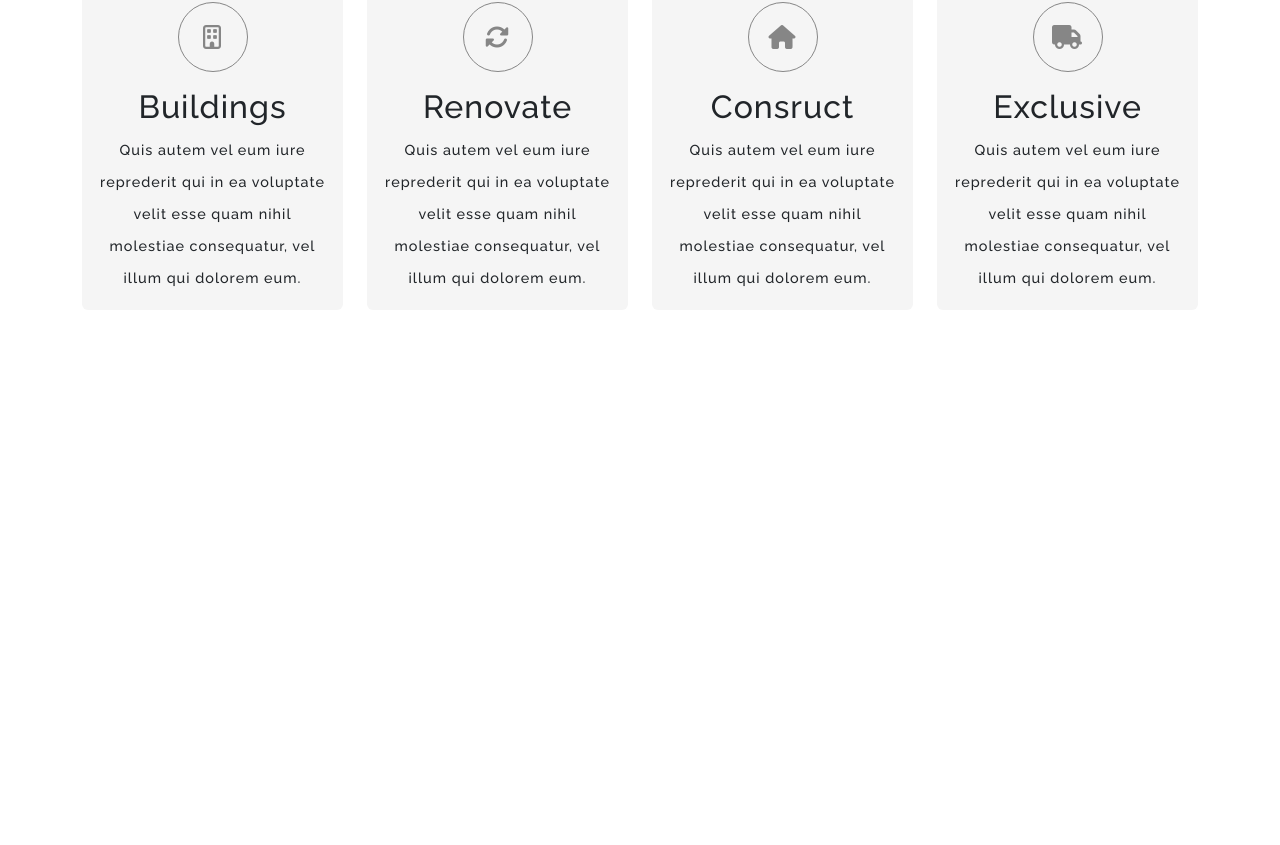
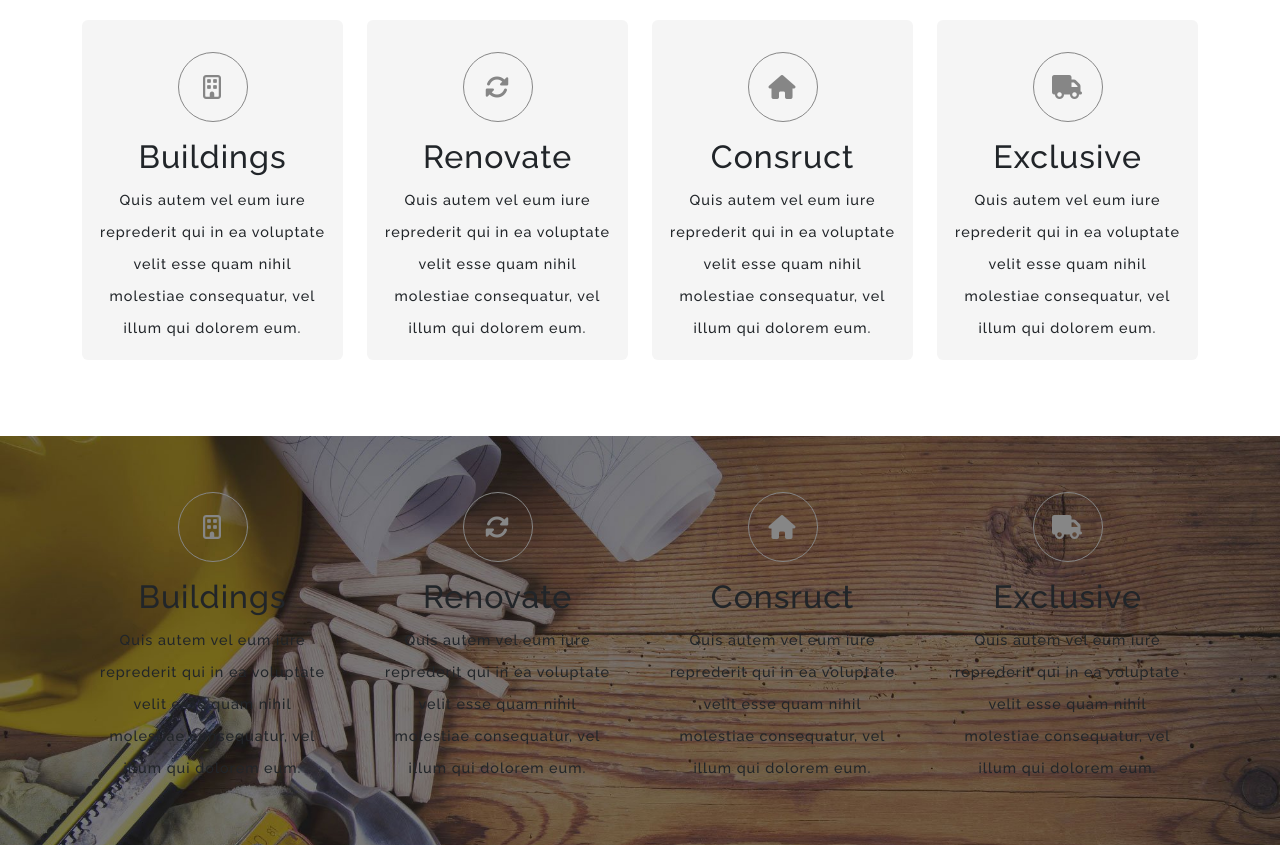
Before and after one commit to pierluigicarrieri/proj-html-vuejs, a Vue app: page / in a window 1280 px wide. Shown: the part 1395-2240 px from the top of the page. Before the commit the page ends 1741 px from the top, so only its background shows below. Built offline with nearby package versions, Linux system fonts and the light colour scheme.

Commit message:
Working on second main section (data structure)

```diff
--- a/src/App.vue
+++ b/src/App.vue
@@ -28,8 +28,25 @@ export default {
     <TheTopNav></TheTopNav>
     <TheHeader></TheHeader>
     <main>
-        <section>
+        <section class="first-section">
             <MainSeparator :title="store.separatorsData.firstSeparator.title"></MainSeparator>
+            <div class="container main-container">
+                <div class="row row-cols-4 g-4">
+                    <div class="col" v-for="card in store.cardsData.firstCard">
+                        <div class="first-card card border-0 text-center">
+                            <div class="card-body">
+                                <div class="icon-container d-flex justify-content-center align-items-center my-3">
+                                    <i :class="`${card.icon}`"></i>
+                                </div>
+                                <h2 class="card-title">{{ card.title }}</h2>
+                                <p class="card-text">{{ card.text }}</p>
+                            </div>
+                        </div>
+                    </div>
+                </div>
+            </div>
+        </section>
+        <section class="second-section">
             <div class="container main-container">
                 <div class="row row-cols-4 g-4">
                     <div class="col" v-for="card in store.cardsData.firstCard">
@@ -51,8 +68,8 @@ export default {
 
 <style>
 
-    .main-container {
-        height: 400px;
+    .first-section > .container {
+        padding-bottom: 100px;
     }
 
     .first-card {
@@ -77,4 +94,15 @@ export default {
         font-size: 0.9rem;
     }
 
+    .second-section {
+        height: 600px;
+        background-image: url("./assets/images/home-244125289.jpg");
+        background-size: cover;
+        background-position: center;
+    }
+
+    .second-section .card {
+        background-color: rgba(0, 0, 0, 0);
+    }
+
 </style>
--- a/src/store.js
+++ b/src/store.js
@@ -11,6 +11,7 @@ export const store = reactive ({
     ],
 
     cardsData: {
+
         firstCard: [
             {
                 icon: "fa-regular fa-building",
@@ -32,6 +33,29 @@ export const store = reactive ({
                 title: "Exclusive",
                 text: "Quis autem vel eum iure reprederit qui in ea voluptate velit esse quam nihil molestiae consequatur, vel illum qui dolorem eum."
             },
+        ],
+
+        secondCard: [
+            {
+                icon: "fa-solid fa-suitcase",
+                number: "3534",
+                title: "PLANNING APPLICATIONS",
+            },
+            {
+                icon: "fa-regular fa-building",
+                number: "896",
+                title: "COMPLETED PROJECTS",
+            },
+            {
+                icon: "fa-solid fa-users",
+                number: "172",
+                title: "TRAINED PROFESSIONALS",
+            },
+            {
+                icon: "fa-solid fa-globe",
+                number: "19",
+                title: "INTERNATIONAL OFFICES",
+            },
         ]
     },
 
```
Also changed, not shown: src/assets/images/home-244125289.jpg (added).
